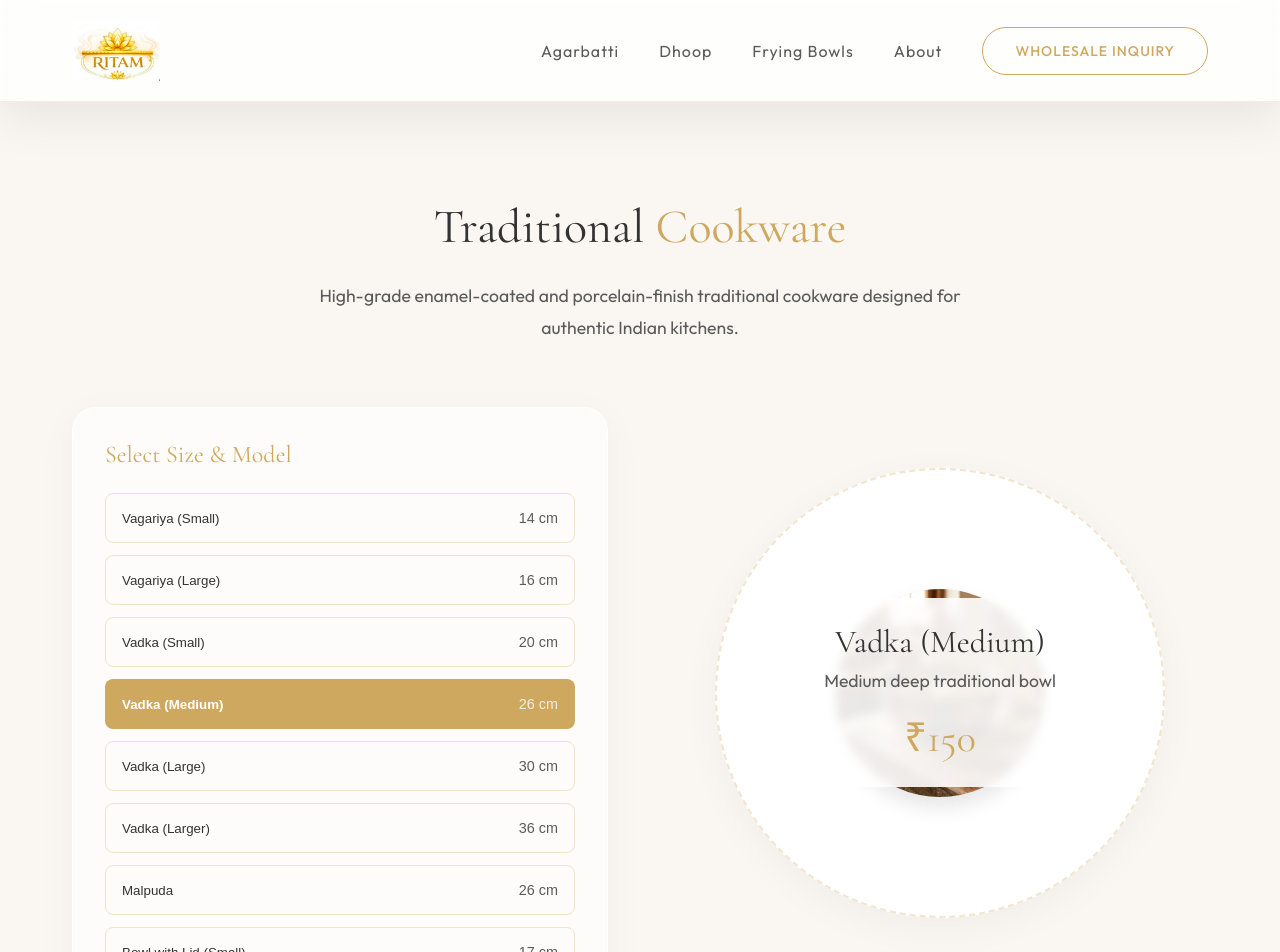
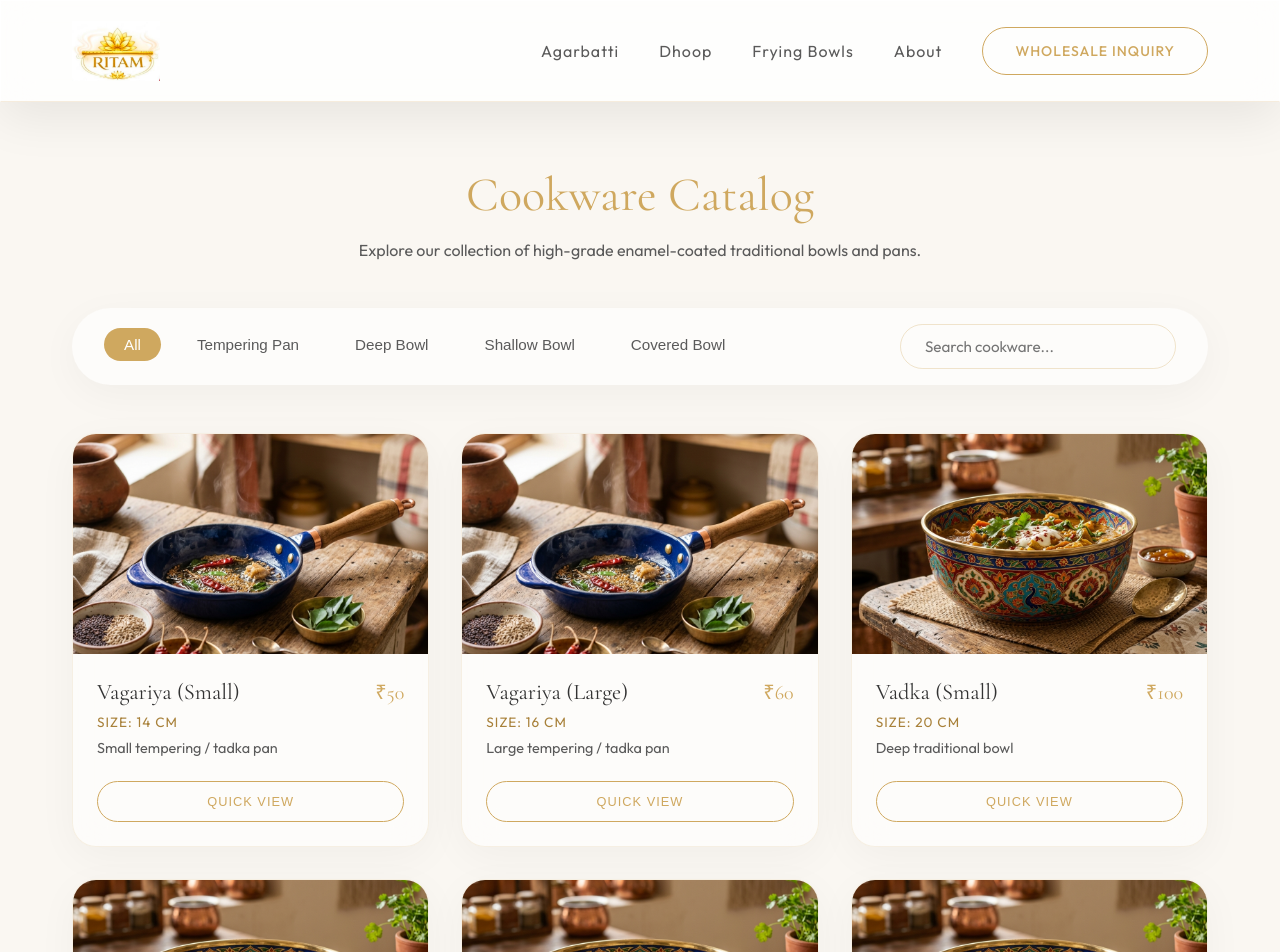
Before and after one commit to Yuvraj127/ritam_global, a Next.js app: page /cookware in a window 1280 px wide. Shown: the top 952 px of the page. Built offline with nearby package versions, Linux system fonts and the light colour scheme.

Commit message:
refactor: rebuild cookware catalog to use consistent grid layout and modals

```diff
--- a/src/app/cookware/page.tsx
+++ b/src/app/cookware/page.tsx
@@ -3,6 +3,7 @@
 import React, { useState } from "react";
 import Button from "@/components/ui/Button";
 
+// Master Cookware Catalog (9 Items)
 const cookwareItems = [
   { id: 'v-small', name: 'Vagariya (Small)', size: 14, price: 50, type: 'Tempering Pan', desc: 'Small tempering / tadka pan', img: '/bowl-tempering.jpg' },
   { id: 'v-large', name: 'Vagariya (Large)', size: 16, price: 60, type: 'Tempering Pan', desc: 'Large tempering / tadka pan', img: '/bowl-tempering.jpg' },
@@ -15,113 +16,175 @@ const cookwareItems = [
   { id: 'lid-l', name: 'Bowl with Lid (Large)', size: 26, price: 250, type: 'Covered Bowl', desc: 'Covered bowl with red knob lid', img: '/bowl-lid.jpg' },
 ];
 
+const categories = ['All', 'Tempering Pan', 'Deep Bowl', 'Shallow Bowl', 'Covered Bowl'];
+
 export default function CookwareCatalog() {
-  const [activeItem, setActiveItem] = useState(cookwareItems[3]); // Default to Vadka Medium
+  const [activeCategory, setActiveCategory] = useState('All');
+  const [searchQuery, setSearchQuery] = useState('');
+  const [selectedProduct, setSelectedProduct] = useState<typeof cookwareItems[0] | null>(null);
+
+  // Filter logic
+  const filteredProducts = cookwareItems.filter(p => {
+    const matchesCategory = activeCategory === 'All' || p.type === activeCategory;
+    const matchesSearch = p.name.toLowerCase().includes(searchQuery.toLowerCase()) || p.desc.toLowerCase().includes(searchQuery.toLowerCase());
+    return matchesCategory && matchesSearch;
+  });
 
   return (
-    <div style={{ padding: '6rem 0', minHeight: '80vh', backgroundColor: 'var(--color-ivory)' }}>
-      <div className="container">
-        <h1 style={{ textAlign: 'center', fontSize: '3rem', marginBottom: '1.5rem', color: 'var(--color-charcoal)' }}>
-          Traditional <span className="text-gold">Cookware</span>
-        </h1>
-        <p style={{ textAlign: 'center', marginBottom: '4rem', color: 'var(--color-slate)', maxWidth: '700px', margin: '0 auto 4rem', fontSize: '1.1rem', lineHeight: 1.8 }}>
-          High-grade enamel-coated and porcelain-finish traditional cookware designed for authentic Indian kitchens.
-        </p>
+    <div style={{ padding: '4rem 0', minHeight: '80vh', backgroundColor: 'var(--color-ivory)', position: 'relative' }}>
 
-        {/* Interactive Showcase */}
+      {/* Quick View Modal Overlay */}
+      {selectedProduct && (
         <div style={{
-          display: 'grid',
-          gridTemplateColumns: 'repeat(auto-fit, minmax(300px, 1fr))',
-          gap: '4rem',
-          alignItems: 'center'
-        }}>
-          {/* Size Comparison / Selection List */}
-          <div className="glass" style={{ padding: '2rem', borderRadius: 'var(--radius-lg)' }}>
-            <h3 style={{ fontSize: '1.5rem', marginBottom: '1.5rem', color: 'var(--color-gold)' }}>Select Size & Model</h3>
-            <div style={{ display: 'flex', flexDirection: 'column', gap: '0.75rem' }}>
-              {cookwareItems.map((item) => (
-                <button
-                  key={item.id}
-                  onClick={() => setActiveItem(item)}
-                  style={{
-                    padding: '1rem',
-                    textAlign: 'left',
-                    backgroundColor: activeItem.id === item.id ? 'var(--color-gold)' : 'transparent',
-                    color: activeItem.id === item.id ? 'white' : 'var(--color-charcoal)',
-                    border: '1px solid rgba(207, 168, 95, 0.3)',
-                    borderRadius: 'var(--radius-sm)',
-                    cursor: 'pointer',
-                    transition: 'all 0.3s ease',
-                    display: 'flex',
-                    justifyContent: 'space-between',
-                    alignItems: 'center'
-                  }}
-                >
-                  <span style={{ fontWeight: activeItem.id === item.id ? 600 : 400 }}>{item.name}</span>
-                  <span style={{ opacity: 0.8, fontSize: '0.9rem' }}>{item.size} cm</span>
-                </button>
-              ))}
-            </div>
-          </div>
-
-          {/* Highlight Detail View */}
-          <div style={{ display: 'flex', flexDirection: 'column', alignItems: 'center', justifyContent: 'center' }}>
-            <div style={{
-              width: '100%',
-              maxWidth: '450px',
-              aspectRatio: '1',
-              backgroundColor: 'white',
-              borderRadius: '50%',
-              boxShadow: 'var(--shadow-soft)',
-              display: 'flex',
-              flexDirection: 'column',
-              alignItems: 'center',
-              justifyContent: 'center',
-              position: 'relative',
-              padding: '2rem',
-              border: '2px dashed rgba(207, 168, 95, 0.3)'
-            }}>
-              {/* Abstract size indicator circle with Product Image */}
-              <div style={{
-                width: `${Math.min(itemSizeToPixels(activeItem.size), 250)}px`,
-                height: `${Math.min(itemSizeToPixels(activeItem.size), 250)}px`,
-                borderRadius: '50%',
-                backgroundColor: 'rgba(207, 168, 95, 0.15)',
-                position: 'absolute',
-                transition: 'all 0.5s cubic-bezier(0.4, 0, 0.2, 1)',
-                display: 'flex',
-                alignItems: 'center',
-                justifyContent: 'center',
-                overflow: 'hidden',
-                boxShadow: '0 10px 20px rgba(0,0,0,0.1)'
-              }}>
-                <img
-                  src={activeItem.img}
-                  alt={activeItem.name}
-                  style={{ width: '100%', height: '100%', objectFit: 'cover' }}
-                />
-              </div>
-
-              <div style={{ position: 'relative', zIndex: 10, textAlign: 'center', backgroundColor: 'rgba(255,255,255,0.9)', padding: '1.5rem', borderRadius: 'var(--radius-md)', backdropFilter: 'blur(5px)' }}>
-                <h2 style={{ fontSize: '2rem', color: 'var(--color-charcoal)', marginBottom: '0.5rem' }}>{activeItem.name}</h2>
-                <p style={{ color: 'var(--color-slate)', marginBottom: '1rem', fontSize: '1.1rem' }}>{activeItem.desc}</p>
-                <div style={{ fontSize: '2.5rem', color: 'var(--color-gold)', fontFamily: 'var(--font-cormorant)' }}>
-                  ₹{activeItem.price}
+          position: 'fixed', top: 0, left: 0, width: '100%', height: '100%',
+          backgroundColor: 'rgba(0,0,0,0.5)', backdropFilter: 'blur(5px)',
+          zIndex: 100, display: 'flex', alignItems: 'center', justifyContent: 'center', padding: '1rem'
+        }} onClick={() => setSelectedProduct(null)}>
+          <div className="glass" style={{
+            maxWidth: '600px', width: '100%', backgroundColor: 'var(--color-cream)',
+            borderRadius: 'var(--radius-lg)', padding: '2.5rem', position: 'relative',
+            boxShadow: 'var(--shadow-hover)'
+          }} onClick={e => e.stopPropagation()}>
+            <button
+              onClick={() => setSelectedProduct(null)}
+              style={{ position: 'absolute', top: '1.5rem', right: '1.5rem', background: 'transparent', border: 'none', fontSize: '1.5rem', cursor: 'pointer', color: 'var(--color-slate)' }}
+            >
+              ✕
+            </button>
+            <div style={{ display: 'flex', gap: '2rem', flexWrap: 'wrap' }}>
+              <img src={selectedProduct.img} alt={selectedProduct.name} style={{ width: '100%', maxWidth: '250px', height: '250px', objectFit: 'cover', borderRadius: 'var(--radius-sm)' }} />
+              <div style={{ flex: 1, minWidth: '200px' }}>
+                <span style={{ display: 'inline-block', padding: '0.25rem 0.75rem', backgroundColor: 'rgba(207, 168, 95, 0.1)', color: 'var(--color-gold-dark)', borderRadius: 'var(--radius-full)', fontSize: '0.8rem', textTransform: 'uppercase', letterSpacing: '1px', marginBottom: '1rem' }}>
+                  {selectedProduct.type} ({selectedProduct.size} cm)
+                </span>
+                <h2 style={{ fontSize: '2.5rem', color: 'var(--color-charcoal)', marginBottom: '0.5rem' }}>{selectedProduct.name}</h2>
+                <p style={{ color: 'var(--color-slate)', marginBottom: '1.5rem', fontSize: '1.1rem', lineHeight: 1.6 }}>{selectedProduct.desc}</p>
+                <div style={{ display: 'flex', justifyContent: 'space-between', alignItems: 'center', borderTop: '1px solid rgba(207, 168, 95, 0.2)', paddingTop: '1.5rem' }}>
+                  <div>
+                    <div style={{ fontSize: '0.9rem', color: 'var(--color-slate)' }}>Retail Price</div>
+                    <div style={{ fontSize: '1.8rem', color: 'var(--color-gold)', fontFamily: 'var(--font-cormorant)' }}>₹{selectedProduct.price}</div>
+                  </div>
+                  <Button href="/wholesale" variant="primary">Bulk Inquiry</Button>
                 </div>
               </div>
             </div>
-
-            <div style={{ marginTop: '3rem' }}>
-              <Button href="/wholesale" variant="primary">Order Bulk Supply</Button>
-            </div>
           </div>
         </div>
+      )}
+
+      <div className="container">
+        <h1 style={{ textAlign: 'center', fontSize: '3rem', marginBottom: '1rem', color: 'var(--color-gold)' }}>Cookware Catalog</h1>
+        <p style={{ textAlign: 'center', marginBottom: '3rem', color: 'var(--color-slate)', maxWidth: '600px', margin: '0 auto 3rem' }}>
+          Explore our collection of high-grade enamel-coated traditional bowls and pans.
+        </p>
+
+        {/* Tabbed Filters & Search */}
+        <div style={{ display: 'flex', flexWrap: 'wrap', gap: '1.5rem', justifyContent: 'space-between', alignItems: 'center', marginBottom: '3rem', backgroundColor: 'var(--color-cream)', padding: '1rem 2rem', borderRadius: 'var(--radius-full)', boxShadow: 'var(--shadow-soft)' }}>
+
+          <div style={{ display: 'flex', gap: '1rem', overflowX: 'auto', paddingBottom: '4px' }} className="hide-scrollbar">
+            {categories.map(cat => (
+              <button
+                key={cat}
+                onClick={() => setActiveCategory(cat)}
+                style={{
+                  padding: '0.5rem 1.25rem',
+                  borderRadius: 'var(--radius-full)',
+                  border: 'none',
+                  cursor: 'pointer',
+                  fontWeight: 500,
+                  fontSize: '0.95rem',
+                  transition: 'all 0.3s ease',
+                  backgroundColor: activeCategory === cat ? 'var(--color-gold)' : 'transparent',
+                  color: activeCategory === cat ? '#fff' : 'var(--color-slate)',
+                  whiteSpace: 'nowrap'
+                }}
+              >
+                {cat}
+              </button>
+            ))}
+          </div>
+
+          <input
+            type="text"
+            placeholder="Search cookware..."
+            value={searchQuery}
+            onChange={(e) => setSearchQuery(e.target.value)}
+            style={{
+              padding: '0.75rem 1.5rem',
+              borderRadius: 'var(--radius-full)',
+              border: '1px solid rgba(207, 168, 95, 0.3)',
+              backgroundColor: 'transparent',
+              outline: 'none',
+              fontFamily: 'var(--font-outfit)',
+              fontSize: '0.95rem',
+              color: 'var(--color-charcoal)',
+              minWidth: '250px'
+            }}
+          />
+        </div>
+
+        {/* Product Grid */}
+        <div style={{
+          display: 'grid',
+          gridTemplateColumns: 'repeat(auto-fill, minmax(280px, 1fr))',
+          gap: '2rem'
+        }}>
+          {filteredProducts.map(product => (
+            <div key={product.id} className="glass" style={{
+              borderRadius: 'var(--radius-lg)',
+              overflow: 'hidden',
+              display: 'flex',
+              flexDirection: 'column',
+              border: '1px solid rgba(207, 168, 95, 0.15)'
+            }}>
+              <img src={product.img} alt={product.name} style={{ width: '100%', height: '220px', objectFit: 'cover' }} />
+              <div style={{ padding: '1.5rem', display: 'flex', flexDirection: 'column', flex: 1 }}>
+                <div style={{ display: 'flex', justifyContent: 'space-between', alignItems: 'flex-start', marginBottom: '0.5rem' }}>
+                  <h3 style={{ fontSize: '1.4rem', color: 'var(--color-charcoal)', margin: 0 }}>{product.name}</h3>
+                  <span style={{ fontSize: '1.25rem', color: 'var(--color-gold)', fontFamily: 'var(--font-cormorant)' }}>₹{product.price}</span>
+                </div>
+                <div style={{ color: 'var(--color-gold-dark)', fontSize: '0.85rem', textTransform: 'uppercase', letterSpacing: '1px', marginBottom: '0.5rem' }}>
+                  Size: {product.size} cm
+                </div>
+                <p style={{ color: 'var(--color-slate)', fontSize: '0.9rem', marginBottom: '1.5rem', flex: 1 }}>{product.desc}</p>
+                <button
+                  onClick={() => setSelectedProduct(product)}
+                  style={{
+                    width: '100%',
+                    padding: '0.75rem',
+                    backgroundColor: 'transparent',
+                    border: '1px solid var(--color-gold)',
+                    color: 'var(--color-gold)',
+                    borderRadius: 'var(--radius-full)',
+                    cursor: 'pointer',
+                    transition: 'all 0.3s ease',
+                    textTransform: 'uppercase',
+                    letterSpacing: '1px',
+                    fontSize: '0.8rem',
+                    fontWeight: 500
+                  }}
+                  onMouseEnter={(e) => {
+                    e.currentTarget.style.backgroundColor = 'var(--color-gold)';
+                    e.currentTarget.style.color = '#fff';
+                  }}
+                  onMouseLeave={(e) => {
+                    e.currentTarget.style.backgroundColor = 'transparent';
+                    e.currentTarget.style.color = 'var(--color-gold)';
+                  }}
+                >
+                  Quick View
+                </button>
+              </div>
+            </div>
+          ))}
+          {filteredProducts.length === 0 && (
+            <div style={{ gridColumn: '1 / -1', textAlign: 'center', padding: '4rem', color: 'var(--color-slate)' }}>
+              No cookware items found matching your search.
+            </div>
+          )}
+        </div>
+
       </div>
     </div>
   );
 }
-
-// Simple helper to scale real cm size to visually distinct pixel sizes
-function itemSizeToPixels(cm: number) {
-  return cm * 8; // Roughly scale 14cm -> 112px, 36cm -> 288px
-}
```
